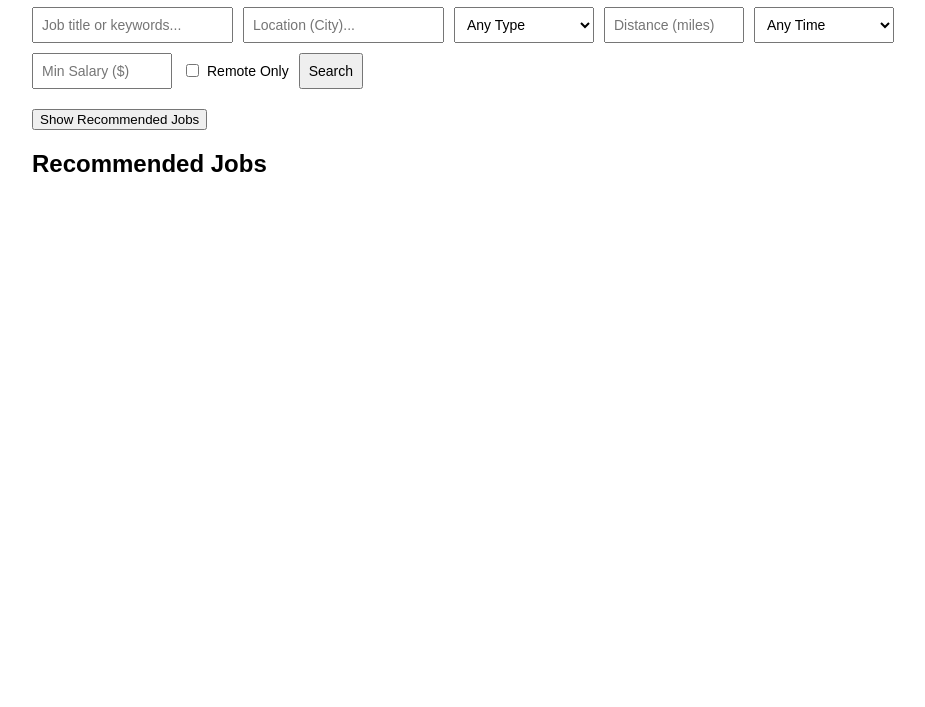
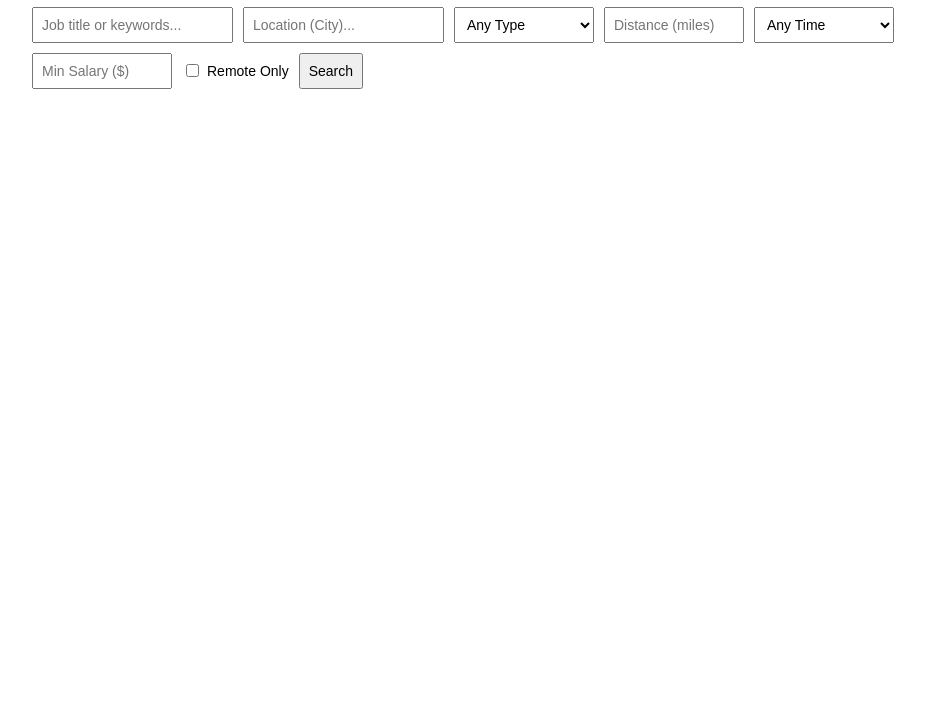
Before and after one commit to hello-world-beep-commits/test, a plain HTML site: page index.html in a window 1280 px wide. Shown: the part 93-800 px from the top of the page, without its empty margins (158-1083 px from the left). Drawn offline with Linux system fonts and the light colour scheme; some packages are replaced by stand-ins of ours.

Commit message:
Update index.html

```diff
--- a/index.html
+++ b/index.html
@@ -96,12 +96,6 @@
     <button onclick="searchJobs()">Search</button>
   </div>
 
-  <button onclick="showRecommendedJobs()">Show Recommended Jobs</button>
-
-<h2>Recommended Jobs</h2>
-<div id="recommendedResults"></div>
-
-
   <div id="results"></div>
 
   <script src="script.js"></script>
```
